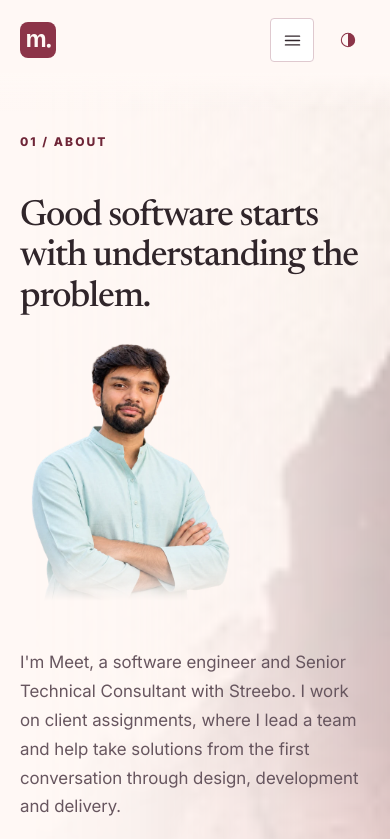
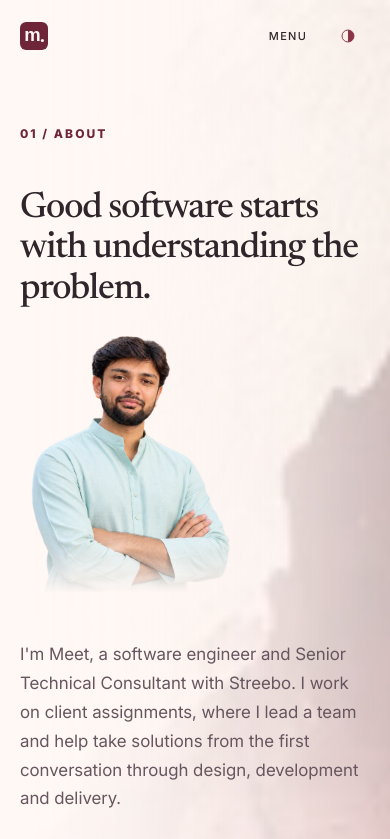
Before and after one commit to meetbyte/meetbyte.github.io, a Next.js app: page /about in a window 390 px wide. Shown: the top 839 px of the page. Built offline with nearby package versions, Linux system fonts and the light colour scheme.

Commit message:
fix: restore free-form header and refine mobile editorial navigation

```diff
--- a/scripts/qa/complete-site.mjs
+++ b/scripts/qa/complete-site.mjs
@@ -9,7 +9,7 @@ const {chromium}=await import(process.env.PLAYWRIGHT_MODULE_PATH || 'playwright'
 const axePath=process.env.AXE_SCRIPT_PATH;
 if(!axePath)throw new Error('Set AXE_SCRIPT_PATH to the separately installed axe-core/axe.min.js.');
 const routes=['/','/about/','/resume/','/skills/','/experience/','/writing/','/contact/','/experience/apex-self-service/','/experience/mobilefirst-modernization/','/experience/engineering-tooling/','/experience/production-investigation/','/writing/beyond-screens/','/writing/modernizing-safely/','/writing/behind-the-requirement/','/writing/software-meets-reality/','/writing/ai-and-decisions/','/writing/thinking-slowly/'];
-const output='docs/qa/header-seo';fs.mkdirSync(output,{recursive:true});
+const output='docs/qa/free-header';fs.mkdirSync(output,{recursive:true});
 const results={layouts:[],axe:[],localLinks:[],navigation:[],errors:[]};
 const server=await startStaticServer();let browser;
 try{
@@ -30,7 +30,7 @@ try{
    if(route==='/about/' && width>=768)assert.ok(await page.evaluate(()=>document.querySelector('.about-portrait').getBoundingClientRect().left<document.querySelector('.about-intro-copy').getBoundingClientRect().left),'Portrait must be on the left');
    if(/experience\/[^/]+/.test(route))assert.equal(await page.locator('.experience-map').count(),1);
    if(/writing\/[^/]+/.test(route))assert.equal(await page.locator('.article-prose blockquote a').count(),1);
-   assert.equal(await page.locator('.site-brand svg').count(),1);assert.equal(await page.locator('.site-brand svg rect').getAttribute('fill'),'var(--accent)');
+   assert.equal(await page.locator('.site-brand svg').count(),1);assert.equal(await page.locator('.site-brand svg rect').getAttribute('fill'),'var(--logo-color)');
    assert.equal(await page.locator('select').count(),0);
    if(route==='/experience/')assert.equal(await page.locator('main .eyebrow').first().innerText(),'04 / EXPERIENCE');
    if(route==='/writing/')assert.equal(await page.locator('main .eyebrow').first().innerText(),'05 / WRITING');
--- a/scripts/qa/header-contrast.mjs
+++ b/scripts/qa/header-contrast.mjs
@@ -1,13 +1,18 @@
-/** @file Verify header text contrast on its solid portion of a feathered veil. @author meetbyte */
-import assert from 'node:assert/strict';import fs from 'node:fs';import {startStaticServer} from './static-server.mjs';
+/** @file Sample actual raster backgrounds behind free-form header text, with no header veil. @author meetbyte */
+import assert from 'node:assert/strict';import fs from 'node:fs';import sharp from 'sharp';import {startStaticServer} from './static-server.mjs';
 const {chromium}=await import(process.env.PLAYWRIGHT_MODULE_PATH||'playwright');const server=await startStaticServer(4177);let browser;const rows=[];
 const rgb=s=>s.match(/[\d.]+/g).slice(0,3).map(Number);const luminance=a=>a.map(v=>{v/=255;return v<=.04045?v/12.92:((v+.055)/1.055)**2.4}).reduce((n,v,i)=>n+v*[.2126,.7152,.0722][i],0);const contrast=(a,b)=>{const x=luminance(a),y=luminance(b);return(Math.max(x,y)+.05)/(Math.min(x,y)+.05)};
+fs.mkdirSync('docs/qa/free-header',{recursive:true});
 try{browser=await chromium.launch({executablePath:process.env.FOUNDATION_BROWSER_EXECUTABLE,args:['--no-sandbox','--disable-dev-shm-usage','--disable-gpu']});
- for(const mode of ['light','dark']){const context=await browser.newContext({colorScheme:mode});const page=await context.newPage();for(const width of [375,1024,1440]){
- await page.setViewportSize({width,height:900});for(const route of ['/','/skills/','/writing/']){await page.goto('http://127.0.0.1:4177'+route);await page.waitForFunction(()=>!document.querySelector('.theme-toggle').disabled);if(width===375)await page.locator('summary').click();
- const styles=await page.evaluate(()=>{const header=document.querySelector('.site-header'),h=header.getBoundingClientRect();return{back:getComputedStyle(document.documentElement).getPropertyValue('--page').trim(),accent:getComputedStyle(document.documentElement).getPropertyValue('--accent').trim(),veilBottom:h.top+(h.height+32)*.65,links:[...header.querySelectorAll('.nav-link')].filter(e=>e.getBoundingClientRect().width).map(e=>({text:e.textContent,color:getComputedStyle(e).color,bottom:e.getBoundingClientRect().bottom,mobile:!!e.closest('details'),background:getComputedStyle(e.closest('.primary-navigation')).backgroundColor})),logo:getComputedStyle(document.querySelector('.brand-logo rect')).fill}});
- const bg=styles.back.match(/^#([a-f\d]{6})$/i)[1].match(/../g).map(v=>parseInt(v,16));
- for(const link of styles.links){const value=contrast(rgb(link.color),link.mobile?rgb(link.background):bg);assert.ok(value>=4.5,JSON.stringify({mode,width,route,...link,value}));if(!link.mobile)assert.ok(link.bottom<=styles.veilBottom,'Text must remain above fade');rows.push({mode,width,route,label:link.text,contrast:Number(value.toFixed(2))});}assert.deepEqual(rgb(styles.logo),styles.accent.slice(1).match(/../g).map(v=>parseInt(v,16)));
- } }await page.screenshot({path:`docs/qa/header-seo/header-${mode}.png`,fullPage:false});await context.close();}
- fs.writeFileSync('docs/qa/header-seo/header-contrast.json',JSON.stringify({rows,checks:['both palettes at >=4.5:1','desktop text inside opaque veil region','mobile menu palette surface','logo fill equals semantic accent']},null,2));console.log(`PASS: ${rows.length} header link contrast checks`);
+ for(const mode of ['light','dark']){const context=await browser.newContext({colorScheme:mode,reducedMotion:"reduce"});const page=await context.newPage();for(const width of [375,768,1024,1440]){
+ await page.setViewportSize({width,height:900});for(const route of ['/','/skills/','/writing/']){await page.goto('http://127.0.0.1:4177'+route);await page.waitForFunction(()=>!document.querySelector('.theme-toggle').disabled);await page.evaluate(()=>document.fonts.ready);
+ const closedMain=await page.locator('main').evaluate(e=>e.getBoundingClientRect().top);if(width<960){await page.locator('summary').click();await page.waitForFunction(()=>document.querySelector('summary').getAttribute('aria-label')==='Close navigation menu');assert.ok(await page.locator('main').evaluate((e,y)=>e.getBoundingClientRect().top>y,closedMain),'Open menu must make room');await page.screenshot({path:`docs/qa/free-header/menu-${mode}-${width}-${route==='/'?'home':route.split('/')[1]}.png`,fullPage:false});}
+ const styles=await page.evaluate(()=>{const root=getComputedStyle(document.documentElement),header=document.querySelector('.site-header');return{transparent:getComputedStyle(header).backgroundColor,veil:getComputedStyle(header,'::after').display,expectedLogo:root.getPropertyValue(document.documentElement.dataset.theme==='dark'?'--accent':'--accent-deep').trim(),links:[...header.querySelectorAll('.nav-link')].filter(e=>e.getBoundingClientRect().width).map(e=>{const r=document.createRange();r.selectNodeContents(e);return{text:e.textContent,color:getComputedStyle(e).color,rects:[...r.getClientRects()].map(r=>({x:r.x,y:r.y,width:r.width,height:r.height}))}}),logo:getComputedStyle(document.querySelector('.brand-logo rect')).fill}});
+ assert.equal(styles.veil,'none');assert.equal(styles.transparent,'rgba(0, 0, 0, 0)');assert.deepEqual(rgb(styles.logo),styles.expectedLogo.slice(1).match(/../g).map(v=>parseInt(v,16)));
+ const hide=await page.addStyleTag({content:'.site-header .nav-link { color:transparent!important; transition:none!important; text-shadow:none!important; text-decoration-color:transparent!important; } .site-header .nav-link::after { display:none!important; }'});await page.evaluate(()=>new Promise(resolve=>requestAnimationFrame(()=>requestAnimationFrame(resolve))));const capture=await page.screenshot();const {data,info}=await sharp(capture).removeAlpha().raw().toBuffer({resolveWithObject:true});
+ for(const link of styles.links){let minimum=Infinity,worst;for(const r of link.rects)for(let y=Math.max(0,Math.floor(r.y));y<Math.min(info.height,r.y+r.height);y+=3)for(let x=Math.max(0,Math.floor(r.x));x<Math.min(info.width,r.x+r.width);x+=3){const i=(y*info.width+x)*info.channels;const value=contrast(rgb(link.color),[data[i],data[i+1],data[i+2]]);if(value<minimum){minimum=value;worst={x,y,bg:[data[i],data[i+1],data[i+2]]};}}assert.ok(minimum>=4.5,JSON.stringify({mode,width,route,label:link.text,minimum,worst,rects:link.rects,info}));rows.push({mode,width,route,label:link.text,minimumSampledContrast:Number(minimum.toFixed(2))});}
+ await hide.evaluate(e=>e.remove());if(width<960){await page.keyboard.press('Escape');assert.equal(await page.locator('details').getAttribute('open'),null);assert.equal(await page.evaluate(()=>document.activeElement.tagName),'SUMMARY');assert.equal(await page.locator('summary').evaluate(e=>getComputedStyle(e).textDecorationLine),'underline');}
+ await page.screenshot({path:`docs/qa/free-header/header-${mode}-${width}-${route==='/'?'home':route.split('/')[1]}.png`,fullPage:false});
+ } }await context.close();}
+ fs.writeFileSync('docs/qa/free-header/header-contrast.json',JSON.stringify({rows,checks:['actual artwork pixels sampled behind text at >=4.5:1','transparent header, no veil','unframed menu makes room in document','Escape returns focus','light mark uses deep accent; dark unchanged']},null,2));console.log(`PASS: ${rows.length} sampled header link contrast checks`);
 }finally{await browser?.close();server.close();}
--- a/scripts/qa/home-viewport.mjs
+++ b/scripts/qa/home-viewport.mjs
@@ -12,13 +12,13 @@ try{
    await page.setViewportSize({width,height});await page.goto('http://127.0.0.1:4175/');await page.evaluate(()=>document.fonts.ready);
    const geometry=await page.evaluate(()=>({width:innerWidth,height:innerHeight,scrollWidth:document.documentElement.scrollWidth,scrollHeight:document.documentElement.scrollHeight,title:getComputedStyle(document.querySelector('h1')).fontSize,body:getComputedStyle(document.body).fontSize}));
    assert.ok(geometry.scrollWidth<=width+1,JSON.stringify(geometry));assert.ok(geometry.scrollHeight<=height+1,JSON.stringify(geometry));
-   rows.push({mode,...geometry});await page.screenshot({path:`docs/qa/editorial-polish/home-${mode}-${width}x${height}.png`,fullPage:true});
+   rows.push({mode,...geometry});await page.screenshot({path:`docs/qa/free-header/home-${mode}-${width}x${height}.png`,fullPage:true});
   }
   // A narrow, short reflow must remain usable instead of clipping content to prevent scrolling.
   await page.setViewportSize({width:320,height:400});await page.goto('http://127.0.0.1:4175/');await page.getByRole('link',{name:'Explore the work'}).scrollIntoViewIfNeeded();assert.ok(await page.getByRole('link',{name:'Explore the work'}).isVisible());await page.locator('footer').scrollIntoViewIfNeeded();assert.ok(await page.locator('footer').isVisible());
-  await page.setViewportSize({width:1440,height:900});await page.goto('http://127.0.0.1:4175/experience/apex-self-service/');await page.screenshot({path:`docs/qa/editorial-polish/apex-${mode}-1440.png`,fullPage:true});
-  await page.goto('http://127.0.0.1:4175/writing/ai-and-decisions/');await page.screenshot({path:`docs/qa/editorial-polish/essay-${mode}-1440.png`,fullPage:true});
+  await page.setViewportSize({width:1440,height:900});await page.goto('http://127.0.0.1:4175/experience/apex-self-service/');await page.screenshot({path:`docs/qa/free-header/apex-${mode}-1440.png`,fullPage:true});
+  await page.goto('http://127.0.0.1:4175/writing/ai-and-decisions/');await page.screenshot({path:`docs/qa/free-header/essay-${mode}-1440.png`,fullPage:true});
   await context.close();
  }
- fs.writeFileSync('docs/qa/editorial-polish/home-viewports.json',JSON.stringify({rows,checks:['8 short/standard viewport theme checks','short reflow preserves reachable content','reading visual screenshots']},null,2));console.log('PASS: 8 short-viewport/theme fits and reachable reflow content');
+ fs.writeFileSync('docs/qa/free-header/home-viewports.json',JSON.stringify({rows,checks:['8 short/standard viewport theme checks','short reflow preserves reachable content','reading visual screenshots']},null,2));console.log('PASS: 8 short-viewport/theme fits and reachable reflow content');
 }finally{await browser?.close();server.close();}
--- a/src/components/brand-mark.tsx
+++ b/src/components/brand-mark.tsx
@@ -5,7 +5,7 @@
 /** Decorative inside the separately named Home link; theme changes recolor it without a duplicate wordmark. @author meetbyte */
 export function BrandMark() {
  return <svg className="brand-logo" width="36" height="36" viewBox="0 0 180 180" aria-hidden="true" focusable="false">
-  <rect width="180" height="180" rx="40" fill="var(--accent)" />
+  <rect width="180" height="180" rx="40" fill="var(--logo-color)" />
   <text x="28" y="124" fontFamily="Arial,sans-serif" fontSize="119" fontWeight="bold" fill="var(--page)">m</text>
   <circle cx="144" cy="119" r="10" fill="var(--page)" />
  </svg>;
--- a/src/components/navigation.tsx
+++ b/src/components/navigation.tsx
@@ -4,18 +4,18 @@
  * @file Native mobile disclosure stays usable before JavaScript loads.
  * @author meetbyte
  */
-import { useEffect, useRef } from "react";
+import { useEffect, useRef, useState } from "react";
 import { usePathname } from "next/navigation";
 import { siteContent } from "@/constants/content";
 import { navigationItems } from "@/data/navigation";
 import { isActiveRoute } from "@/lib/navigation";
 import { isRouteEnabled } from "@/lib/page-visibility";
 import { SiteLink } from "./site-link";
-import { Icon } from "./icons";
 
 /** Render visible routes and preserve keyboard/native disclosure behaviour. @author meetbyte */
 export function Navigation() {
   const pathname = usePathname();
+  const [menuOpen, setMenuOpen] = useState(false);
   const desktop = useRef<HTMLElement>(null);
   const menu = useRef<HTMLDetailsElement>(null);
   const previousPath = useRef(pathname);
@@ -88,6 +88,7 @@ export function Navigation() {
       <details
         ref={menu}
         className="mobile-navigation"
+        onToggle={(event) => setMenuOpen(event.currentTarget.open)}
         suppressHydrationWarning
         onBlur={(event) => {
           if (event.relatedTarget instanceof Node && !event.currentTarget.contains(event.relatedTarget)) {
@@ -95,9 +96,9 @@ export function Navigation() {
           }
         }}
       >
-        <summary className="menu-toggle icon-button" aria-label="Navigation menu">
-          <span className="menu-open-icon"><Icon name="menu" size={21} /></span>
-          <span className="menu-close-icon"><Icon name="close" size={21} /></span>
+        <summary className="menu-toggle" aria-label={menuOpen ? "Close navigation menu" : "Open navigation menu"}>
+          <span className="menu-open-icon">Menu</span>
+          <span className="menu-close-icon">Close</span>
         </summary>
         <nav id="primary-navigation" className="primary-navigation" aria-label={siteContent.common.navigation.label}>
           {renderLinks()}
--- a/src/styles/editorial-artwork.css
+++ b/src/styles/editorial-artwork.css
@@ -3,21 +3,20 @@
  * @author meetbyte
  */
 body { position: relative; isolation: isolate; }
-:root { --page-art: url('/images/editorial/hero-light-1120.webp'); }
-html[data-theme="dark"] { --page-art: url('/images/editorial/hero-dark-1120.webp'); }
+:root { --logo-color: var(--accent-deep); --page-art: url('/images/editorial/hero-light-1120.webp'); }
+html[data-theme="dark"] { --logo-color: var(--accent); --page-art: url('/images/editorial/hero-dark-1120.webp'); }
 .page-atmosphere { position: absolute; inset: 0; z-index: 0; pointer-events: none; overflow: hidden; }
 /* Cover guarantees there is no exposed raster edge inside the feathered mask. No transforms can move the ink outside a long Skills document. */
 .ink-layer { position: absolute; inset: 0; background: var(--page-art) no-repeat right center / cover; opacity: .24; mix-blend-mode: multiply; mask-image: linear-gradient(90deg,transparent 5%,rgba(0,0,0,.12) 35%,rgba(0,0,0,.5) 70%,#000); }
 .site-shell { position: relative; z-index: 1; }
 .site-header { position: relative; isolation: isolate; background: transparent; border-bottom: 0; }
-/* A feathered page-colour veil behind the complete navigation keeps letters off textured ink without a framed bar. */
-.site-header::after { content: ""; position: absolute; inset: 0 calc((100% - 100vw) / 2) -32px; z-index: -1; pointer-events: none; background: linear-gradient(180deg,var(--page) 0%,var(--page) 65%,transparent 100%); }
+.site-header::after { display: none; }
 .site-header .nav-link { color: var(--text); }
 .site-header .nav-link[aria-current="page"] { color: var(--accent); }
 .site-brand { display: inline-flex; align-items: center; min-height: 44px; min-width: 44px; }
 .brand-logo { width: 36px; height: 36px; }
 .site-grid { padding-top: 32px; }
-.atmosphere-home .ink-layer { opacity: .9; background-position: right 48%; mask-image: linear-gradient(90deg,transparent 12%,rgba(0,0,0,.08) 32%,rgba(0,0,0,.5) 53%,#000 82%); }
+.atmosphere-home .ink-layer { opacity: .9; background-position: right top; mask-image: linear-gradient(90deg,transparent 12%,rgba(0,0,0,.08) 32%,rgba(0,0,0,.5) 53%,#000 82%); }
 .atmosphere-about .ink-layer { opacity: .24; background-position: 92% 20%; }
 .atmosphere-resume .ink-layer { opacity: .19; background-position: 85% 60%; }
 .atmosphere-skills .ink-layer { opacity: .30; background-position: right 30%; }
@@ -32,13 +31,13 @@ html[data-theme="dark"] .atmosphere-reading .ink-layer { opacity: .14; }
 .theme-toggle { display: inline-grid; place-items: center; width: 44px; height: 44px; border: 0; border-radius: 50%; background: transparent; color: var(--accent); padding: 0; cursor: pointer; }
 .theme-toggle:hover { background: var(--surface-muted); }
 .theme-toggle:disabled { opacity: .5; }
-.desktop-navigation .nav-link { font-size: 12px; letter-spacing: .07em; }
+.desktop-navigation .nav-link { font-size: 13px; font-weight: 550; letter-spacing: .07em; }
 .editorial-home { max-width: none; width: 100%; margin: 0; padding: 0; }
 /* Fit ordinary viewports through document flow, never by clipping or disabling scrolling at zoom. */
 body:has(.editorial-home) .site-shell { display: flex; flex-direction: column; min-height: 100svh; }
 body:has(.editorial-home) .site-grid { flex: 1; padding: 0; }
 body:has(.editorial-home) .site-footer { padding: 16px 0; border-top: 0; font-size: 12px; }
-.home-introduction { display: flex; align-items: flex-start; min-height: 0; padding: clamp(28px,5svh,56px) 0 32px; }
+.home-introduction { display: flex; align-items: flex-start; min-height: 0; padding: clamp(40px,9svh,88px) 0 32px; }
 .home-introduction-copy { min-width: 0; width: 100%; max-width: 580px; }
 .home-introduction .eyebrow::before { content: ""; display: inline-block; width: 26px; height: 1px; background: currentColor; margin-right: 16px; vertical-align: middle; }
 .home-introduction .eyebrow { font-size: 11px; letter-spacing: .28em; font-weight: 500; margin: 0 0 24px; }
@@ -49,7 +48,7 @@ body:has(.editorial-home) .site-footer { padding: 16px 0; border-top: 0; font-si
 .home-explore { display: inline-flex; gap: 16px; align-items: center; min-height: 44px; margin-top: 40px; padding-left: 20px; border-left: 1px solid var(--accent); font-size: 12px; letter-spacing: .1em; color: var(--text-secondary); }
 .home-explore:hover { color: var(--accent); }
 .editorial-index-heading { display: block; }
-.menu-toggle,.menu-toggle:hover,.menu-toggle:focus-visible { color: var(--text); background: var(--surface); border-color: var(--border); }
+.menu-toggle,.menu-toggle:hover,.menu-toggle:focus-visible { color: var(--text); background: transparent; border: 0; box-shadow: none; border-radius: 0; list-style: none; }
 .about-intro-grid { grid-template-columns: 260px minmax(0,1fr); gap: 48px; }
 .about-intro-grid .about-portrait { width: 260px; margin: 8px 0 0; border: 0; border-radius: 0; background: transparent; box-shadow: none; mask-image: linear-gradient(180deg,#000 72%,rgba(0,0,0,.8) 84%,transparent); }
 .editorial-essay .article-prose blockquote p + p { margin-top: 16px; font-family: var(--font-body),sans-serif; font-size: .875rem; line-height: 1.6; color: var(--text-secondary); }
@@ -62,7 +61,7 @@ body:has(.editorial-home) .site-footer { padding: 16px 0; border-top: 0; font-si
 @media (max-width: 639px) {
  :root { --page-art: url('/images/editorial/hero-light-600.webp'); }
  html[data-theme="dark"] { --page-art: url('/images/editorial/hero-dark-600.webp'); }
- .home-introduction { padding: 28px 0 24px; }
+ .home-introduction { padding: 48px 0 24px; }
  .home-introduction h1 { font-size: min(20vw,12svh,5.5rem); }
  .home-introduction .eyebrow { font-size: 10px; letter-spacing: .18em; margin-bottom: 20px; }
  .home-summary { max-width: 25ch; font-size: 1.125rem; }
@@ -75,6 +74,24 @@ body:has(.editorial-home) .site-footer { padding: 16px 0; border-top: 0; font-si
 .site-footer { position: relative; }
 .site-footer::before { content: ""; position: absolute; inset: -48px 0 0; z-index: -1; pointer-events: none; background: radial-gradient(ellipse at center,var(--page) 30%,transparent 75%); }
 /* Keep controls and Home footer in quiet space instead of relying on dark ink for contrast. */
-.theme-toggle svg { border-radius: 50%; background: var(--page); }
+.theme-toggle svg { width: 18px; height: 18px; background: transparent; }
 .site-footer::before { display: none; }
 body:has(.editorial-home) .site-footer { justify-content: flex-start; gap: 16px 40px; }
+
+/* Unframed editorial navigation: opening the list makes room in the document rather than placing a card over the hero. */
+.theme-toggle:hover { background: transparent; color: var(--accent-hover); }
+@media(max-width:959px) {
+ .site-header { min-height: 72px; padding-block: 14px; gap: 16px; }
+ .brand-logo { width: 28px; height: 28px; }
+ .menu-toggle { display: inline-flex; align-items: center; justify-content: center; min-width: 44px; height: 44px; font-size: 11px; font-weight: 500; letter-spacing: .12em; text-transform: uppercase; cursor: pointer; }
+ .menu-toggle::-webkit-details-marker { display: none; }
+ .mobile-navigation .primary-navigation { right: -60px; width: min(480px,calc(100vw - 64px)); top: calc(100% + 12px); padding: 16px 0; background: transparent; border: 0; border-radius: 0; box-shadow: none; overflow: visible; max-height: none; }
+ .mobile-navigation[open] .primary-navigation { display: grid; grid-template-columns: repeat(2,minmax(0,1fr)); gap: 6px 24px; }
+ .mobile-navigation .nav-link,.mobile-navigation .nav-link.is-active { min-height: 44px; padding: 4px 0; background: transparent; font-family: var(--font-heading),Georgia,serif; font-size: 23px; font-weight: 400; letter-spacing: -.01em; }
+ .mobile-navigation .nav-link[aria-current="page"] { text-decoration: underline; text-decoration-thickness: 1px; text-underline-offset: 6px; }
+ .site-header:has(.mobile-navigation[open]) { padding-bottom: 254px; }
+}
+@media(max-width:639px) { .mobile-navigation .primary-navigation { width: calc(100vw - 40px); } }
+@media(max-height:700px) { .home-introduction { padding-top: 28px; } }
+/* Keyboard focus stays visible without outlining the mobile label as a boxed button. */
+.site-header .menu-toggle:focus-visible { outline: 0; text-decoration: underline; text-decoration-thickness: 2px; text-underline-offset: 6px; }
```
Also changed, not shown: public/icons/mark.svg, 6 other files (tests, documents, lock files or other folders).
